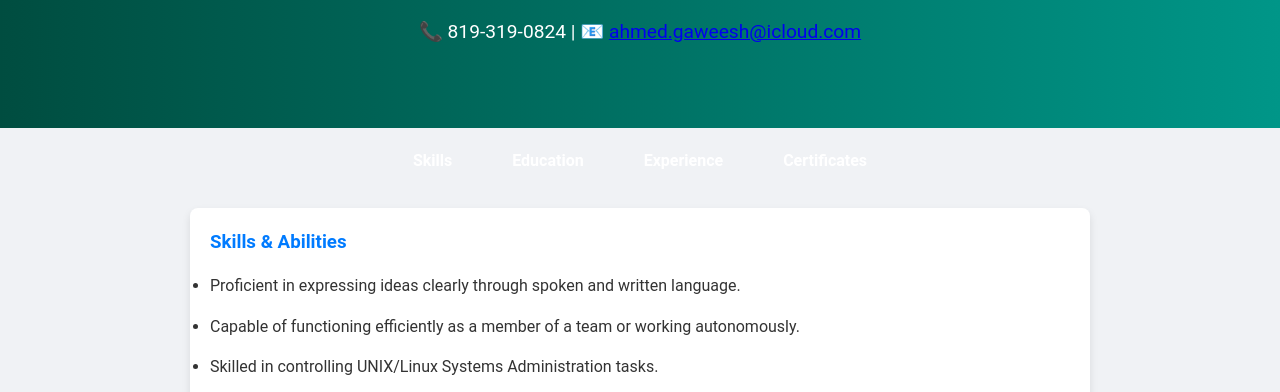
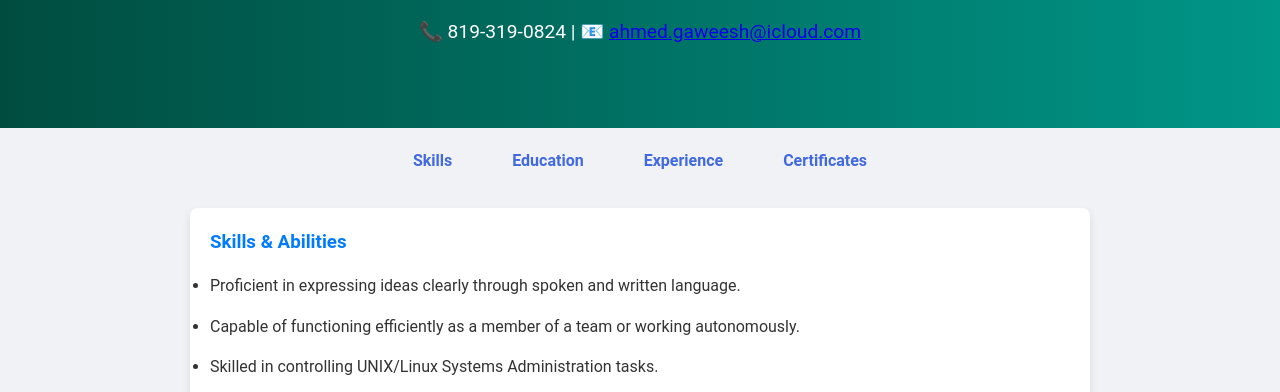
Before and after one commit to Ahmed-Gaweesh/my-resume, a plain HTML site: page index.html in a window 1280 px wide. Shown: the part 389-781 px from the top of the page. Drawn offline with Linux system fonts and the light colour scheme.

Commit message:
Update styles.css

```diff
--- a/styles.css
+++ b/styles.css
@@ -59,7 +59,7 @@ nav ul {
 
 nav a {
     text-decoration: none;
-    color: #fff; /* White text */
+    color: #4169E1; /* White text */
     font-weight: bold;
     padding: 10px 20px; /* Added padding for better clickable area */
     border-radius: 5px; /* Rounded corners */
```
